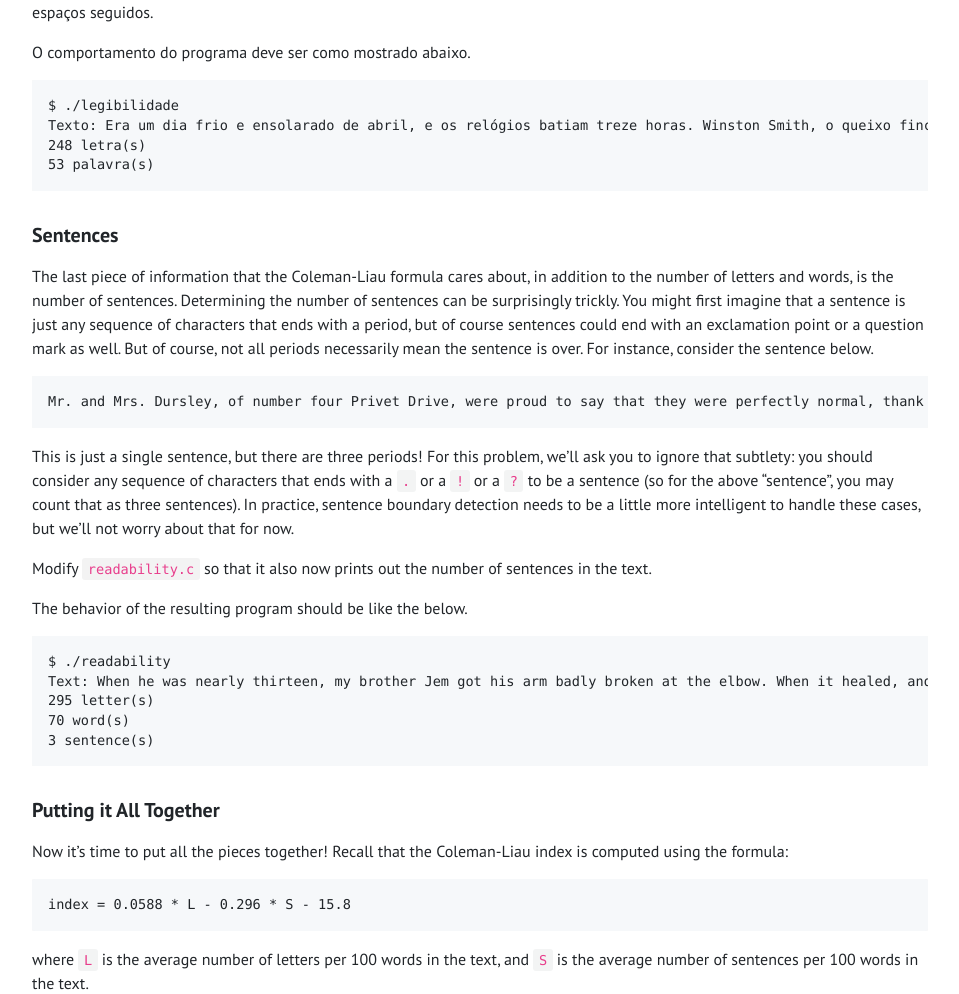
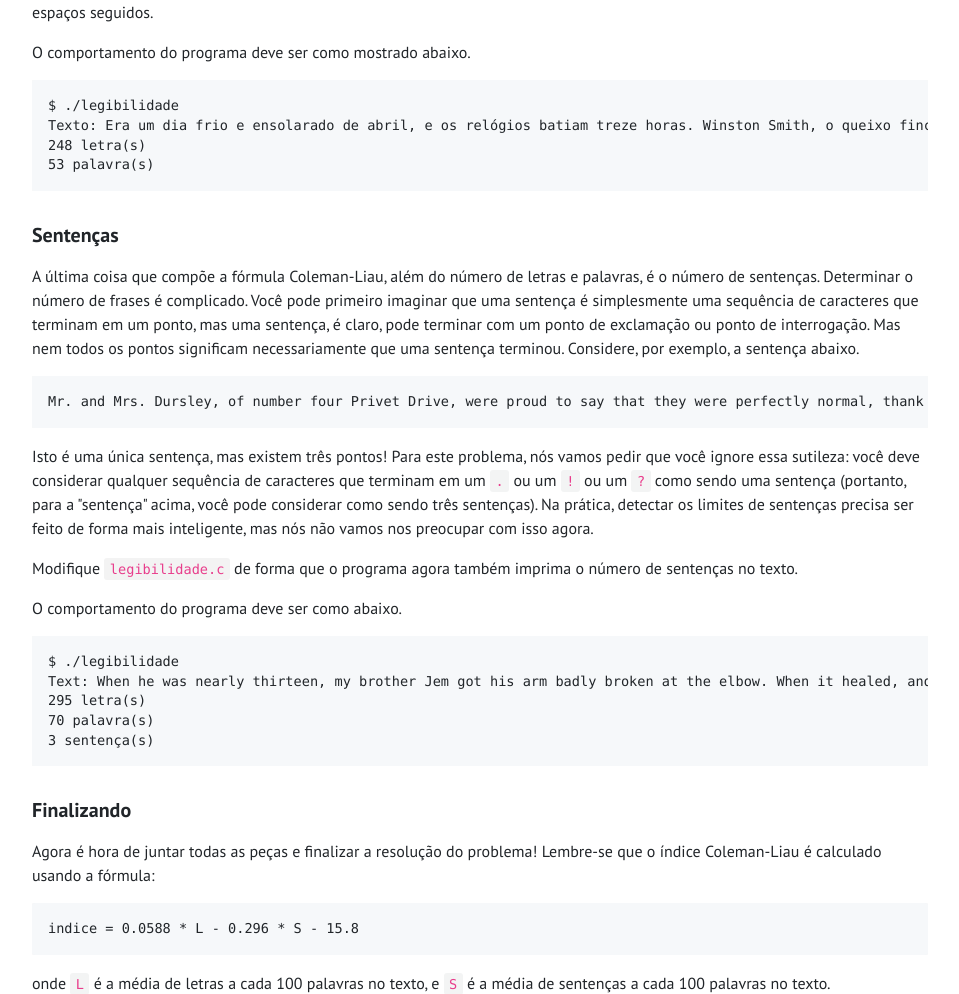
Before and after one commit to ramonfrombr/cs50xemportugues, a Flask app: page /2022/problemas/2/legibilidade in a window 1280 px wide. Shown: the part 2912-3906 px from the top of the page, without its empty margins (320-1279 px from the left). Run offline with Flask 2, Linux system fonts and the light colour scheme; some libraries are stand-ins or nearby versions; some web fonts are replaced.

Commit message:
Especificação de Legibilidade traduzido

```diff
--- a/templates/problemas/legibilidade.html
+++ b/templates/problemas/legibilidade.html
@@ -139,93 +139,106 @@ Texto: Era um dia frio e ensolarado de abril, e os relógios batiam treze horas.
 53 palavra(s)
 </code></pre></div></div>
 
-<h3 id="sentences">Sentences</h3>
+<h3 id="sentences">Sentenças</h3>
 
-<p>The last piece of information that the Coleman-Liau formula cares about, in addition to the number of letters and words, is the number of sentences. Determining the number of sentences can be surprisingly trickly. You might first imagine that a sentence is just any sequence of characters that ends with a period, but of course sentences could end with an exclamation point or a question mark as well. But of course, not all periods necessarily mean the sentence is over. For instance, consider the sentence below.</p>
+<p>A última coisa que compõe a fórmula Coleman-Liau, além do número de letras e palavras, é o número de sentenças. Determinar o número de frases é complicado. Você pode primeiro imaginar que uma sentença é simplesmente uma sequência de caracteres que terminam em um ponto, mas uma sentença, é claro, pode terminar com um ponto de exclamação ou ponto de interrogação. Mas nem todos os pontos significam necessariamente que uma sentença terminou. Considere, por exemplo, a sentença abaixo.</p>
+
 
 <div class="highlighter-rouge"><div class="highlight"><pre class="highlight"><code>Mr. and Mrs. Dursley, of number four Privet Drive, were proud to say that they were perfectly normal, thank you very much.
 </code></pre></div></div>
 
-<p>This is just a single sentence, but there are three periods! For this problem, we’ll ask you to ignore that subtlety: you should consider any sequence of characters that ends with a <code class="highlighter-rouge">.</code> or a <code class="highlighter-rouge">!</code> or a <code class="highlighter-rouge">?</code> to be a sentence (so for the above “sentence”, you may count that as three sentences). In practice, sentence boundary detection needs to be a little more intelligent to handle these cases, but we’ll not worry about that for now.</p>
 
-<p>Modify <code class="highlighter-rouge">readability.c</code> so that it also now prints out the number of sentences in the text.</p>
 
-<p>The behavior of the resulting program should be like the below.</p>
+<p>Isto é uma única sentença, mas existem três pontos! Para este problema, nós vamos pedir que você ignore essa sutileza: você deve considerar qualquer sequência de caracteres que terminam em um <code class="highlighter-rouge">.</code> ou um <code class="highlighter-rouge">!</code> ou um <code class="highlighter-rouge">?</code> como sendo uma sentença (portanto, para a "sentença" acima, você pode considerar como sendo três sentenças). Na prática, detectar os limites de sentenças precisa ser feito de forma mais inteligente, mas nós não vamos nos preocupar com isso agora.</p>
 
-<div class="highlighter-rouge"><div class="highlight"><pre class="highlight"><code>$ ./readability
+<p>Modifique <code class="highlighter-rouge">legibilidade.c</code> de forma que o programa agora também imprima o número de sentenças no texto.</p>
+
+<p>O comportamento do programa deve ser como abaixo.</p>
+
+<div class="highlighter-rouge"><div class="highlight"><pre class="highlight"><code>$ ./legibilidade
 Text: When he was nearly thirteen, my brother Jem got his arm badly broken at the elbow. When it healed, and Jem's fears of never being able to play football were assuaged, he was seldom self-conscious about his injury. His left arm was somewhat shorter than his right; when he stood or walked, the back of his hand was at right angles to his body, his thumb parallel to his thigh.
-295 letter(s)
-70 word(s)
-3 sentence(s)
+295 letra(s)
+70 palavra(s)
+3 sentença(s)
 </code></pre></div></div>
 
-<h3 id="putting-it-all-together">Putting it All Together</h3>
 
-<p>Now it’s time to put all the pieces together! Recall that the Coleman-Liau index is computed using the formula:</p>
 
-<div class="highlighter-rouge"><div class="highlight"><pre class="highlight"><code>index = 0.0588 * L - 0.296 * S - 15.8
+<h3 id="putting-it-all-together">Finalizando</h3>
+
+<p>Agora é hora de juntar todas as peças e finalizar a resolução do problema! Lembre-se que o índice Coleman-Liau é calculado usando a fórmula:</p>
+
+<div class="highlighter-rouge"><div class="highlight"><pre class="highlight"><code>indice = 0.0588 * L - 0.296 * S - 15.8
 </code></pre></div></div>
 
-<p>where <code class="highlighter-rouge">L</code> is the average number of letters per 100 words in the text, and <code class="highlighter-rouge">S</code> is the average number of sentences per 100 words in the text.</p>
+<p>onde <code class="highlighter-rouge">L</code> é a média de letras a cada 100 palavras no texto, e <code class="highlighter-rouge">S</code> é a média de sentenças a cada 100 palavras no texto.</p>
 
-<p>Modify <code class="highlighter-rouge">readability.c</code> so that instead of outputting the number of letters, words, and sentences, it instead outputs the grade level as given by the Coleman-Liau index (e.g. <code class="highlighter-rouge">"Grade 2"</code> or <code class="highlighter-rouge">"Grade 8"</code>). Be sure to round the resulting index number to the nearest whole number!</p>
+<p>Modifique o programa <code class="highlighter-rouge">legibilidade.c</code> de maneira que ao invés de imprimir o número de letras, palavras, e sentenças, o programa imprime o nível escolar indicado pelo índice Coleman-Liau (por exemplo, <code class="highlighter-rouge">"Nível 2"</code> ou <code class="highlighter-rouge">"Nível 8"</code>). Não se esqueça de arredondar o resultado para o número inteiro mais próximo!</p>
 
-<p>If the resulting index number is 16 or higher (equivalent to or greater than a senior undergraduate reading level), your program should output <code class="highlighter-rouge">"Grade 16+"</code> instead of giving the exact index number. If the index number is less than 1, your program should output <code class="highlighter-rouge">"Before Grade 1"</code>.</p>
+<p>Se o índice resultante for 16 ou maior (equivalente ou maior que um nível de leitura de estudante de ensino superior), seu programa deve imprimir <code class="highlighter-rouge">"Nível 16+"</code> ao invés do número do índice exato. Se o número do índice for menor do que 1, se programa deve imprimir <code class="highlighter-rouge">"Antes do Nível 1"</code>.</p>
+
+
 
 <details>
-    <summary>Hints</summary>
+    <summary>Dicas/summary>
     <ul>
   <li data-marker="*">
-    <p>Recall that <code class="highlighter-rouge">math.h</code> declares a function called <code class="highlighter-rouge">round</code> that might be useful here.</p>
+    <p>Lembre-se que a biblioteca <code class="highlighter-rouge">math.h</code> declara uma função chamada <code class="highlighter-rouge">round</code> que pode ser útil neste problema.</p>
   </li>
   <li data-marker="*">
-    <p>Recall that, when dividing values of type <code class="highlighter-rouge">int</code> in C, the result will also be an <code class="highlighter-rouge">int</code>, with any remainder (i.e., digits after the decimal point) discarded. Put another way, the result will be “truncated.” You might want to cast your one or more values to <code class="highlighter-rouge">float</code> before performing division when calculating <code class="highlighter-rouge">L</code> and <code class="highlighter-rouge">S</code>!</p>
+    <p>Lembre-se que quando estiver dividindo valores do tipo <code class="highlighter-rouge">int</code> na linguagem C, o resultado também será um <code class="highlighter-rouge">int</code>, e que qualquer resto de divisão (ou seja, os dígitos depois do ponto decimal) é descartado. Em outras palavras, o resultado será "truncado". Você deve converter um ou mais valores para o tipo de dado <code class="highlighter-rouge">float</code> antes de fazer divisão quando estiver calculando <code class="highlighter-rouge">L</code> e <code class="highlighter-rouge">S</code>!</p>
   </li>
 </ul>
 </details>
 
-<h2 id="walkthrough">Walkthrough</h2>
+<h2 id="walkthrough">Passo a passo</h2>
 
 <div class="border embed-responsive embed-responsive-16by9" data-video="">
     <iframe allow="accelerometer; autoplay; encrypted-media; gyroscope; picture-in-picture" allowfullscreen="" class="embed-responsive-item" src="https://www.youtube.com/embed/nif3h2ggrOU?modestbranding=1&amp;rel=0&amp;showinfo=0"></iframe>
 </div>
 
 <div class="alert" data-alert="warning" role="alert">
-  <p>Note that while the walkthrough illustrates that words may be separated by more than one space, you may assume, per the specifications above, that no sentences will contain more than one space in a row.</p>
+  <p>Perceba que ainda que o passo a passo ilustre que as palavras possam ser separadas por mais de um espaço, você pode considerar, seguindo as especificações acima, que nenhuma sentença terá mais do que um espaço em sequência.</p>
 </div>
 
-<h2 id="how-to-test-your-code">How to Test Your Code</h2>
+<h2 id="how-to-test-your-code">Como Testar Seu Código</h2>
 
-<p>Try running your program on the following texts.</p>
+<p>Tente executar seu programa com os seguintes textos.</p>
 
 <ul>
-  <li data-marker="*"><code class="highlighter-rouge">One fish. Two fish. Red fish. Blue fish.</code> (Before Grade 1)</li>
-  <li data-marker="*"><code class="highlighter-rouge">Would you like them here or there? I would not like them here or there. I would not like them anywhere.</code> (Grade 2)</li>
-  <li data-marker="*"><code class="highlighter-rouge">Congratulations! Today is your day. You're off to Great Places! You're off and away!</code> (Grade 3)</li>
-  <li data-marker="*"><code class="highlighter-rouge">Harry Potter was a highly unusual boy in many ways. For one thing, he hated the summer holidays more than any other time of year. For another, he really wanted to do his homework, but was forced to do it in secret, in the dead of the night. And he also happened to be a wizard.</code> (Grade 5)</li>
-  <li data-marker="*"><code class="highlighter-rouge">In my younger and more vulnerable years my father gave me some advice that I've been turning over in my mind ever since.</code> (Grade 7)</li>
-  <li data-marker="*"><code class="highlighter-rouge">Alice was beginning to get very tired of sitting by her sister on the bank, and of having nothing to do: once or twice she had peeped into the book her sister was reading, but it had no pictures or conversations in it, "and what is the use of a book," thought Alice "without pictures or conversation?"</code> (Grade 8)</li>
-  <li data-marker="*"><code class="highlighter-rouge">When he was nearly thirteen, my brother Jem got his arm badly broken at the elbow. When it healed, and Jem's fears of never being able to play football were assuaged, he was seldom self-conscious about his injury. His left arm was somewhat shorter than his right; when he stood or walked, the back of his hand was at right angles to his body, his thumb parallel to his thigh.</code> (Grade 8)</li>
-  <li data-marker="*"><code class="highlighter-rouge">There are more things in Heaven and Earth, Horatio, than are dreamt of in your philosophy.</code> (Grade 9)</li>
-  <li data-marker="*"><code class="highlighter-rouge">It was a bright cold day in April, and the clocks were striking thirteen. Winston Smith, his chin nuzzled into his breast in an effort to escape the vile wind, slipped quickly through the glass doors of Victory Mansions, though not quickly enough to prevent a swirl of gritty dust from entering along with him.</code> (Grade 10)</li>
-  <li data-marker="*"><code class="highlighter-rouge">A large class of computational problems involve the determination of properties of graphs, digraphs, integers, arrays of integers, finite families of finite sets, boolean formulas and elements of other countable domains.</code> (Grade 16+)</li>
+  <li data-marker="*"><code class="highlighter-rouge">One fish. Two fish. Red fish. Blue fish.</code> (Antes do Nível 1)</li>
+  <li data-marker="*"><code class="highlighter-rouge">Would you like them here or there? I would not like them here or there. I would not like them anywhere.</code> (Nível 2)</li>
+  <li data-marker="*"><code class="highlighter-rouge">Congratulations! Today is your day. You're off to Great Places! You're off and away!</code> (Nível 3)</li>
+  <li data-marker="*"><code class="highlighter-rouge">Harry Potter was a highly unusual boy in many ways. For one thing, he hated the summer holidays more than any other time of year. For another, he really wanted to do his homework, but was forced to do it in secret, in the dead of the night. And he also happened to be a wizard.</code> (Nível 5)</li>
+  <li data-marker="*"><code class="highlighter-rouge">In my younger and more vulnerable years my father gave me some advice that I've been turning over in my mind ever since.</code> (Nível 7)</li>
+  <li data-marker="*"><code class="highlighter-rouge">Alice was beginning to get very tired of sitting by her sister on the bank, and of having nothing to do: once or twice she had peeped into the book her sister was reading, but it had no pictures or conversations in it, "and what is the use of a book," thought Alice "without pictures or conversation?"</code> (Nível 8)</li>
+  <li data-marker="*"><code class="highlighter-rouge">When he was nearly thirteen, my brother Jem got his arm badly broken at the elbow. When it healed, and Jem's fears of never being able to play football were assuaged, he was seldom self-conscious about his injury. His left arm was somewhat shorter than his right; when he stood or walked, the back of his hand was at right angles to his body, his thumb parallel to his thigh.</code> (Nível 8)</li>
+  <li data-marker="*"><code class="highlighter-rouge">There are more things in Heaven and Earth, Horatio, than are dreamt of in your philosophy.</code> (Nível 9)</li>
+  <li data-marker="*"><code class="highlighter-rouge">It was a bright cold day in April, and the clocks were striking thirteen. Winston Smith, his chin nuzzled into his breast in an effort to escape the vile wind, slipped quickly through the glass doors of Victory Mansions, though not quickly enough to prevent a swirl of gritty dust from entering along with him.</code> (Nível 10)</li>
+  <li data-marker="*"><code class="highlighter-rouge">A large class of computational problems involve the determination of properties of graphs, digraphs, integers, arrays of integers, finite families of finite sets, boolean formulas and elements of other countable domains.</code> (Nível 16+)</li>
 </ul>
 
-<p>Execute the below to evaluate the correctness of your code using <code class="highlighter-rouge">check50</code>. But be sure to compile and test it yourself as well!</p>
+<p>Execute a linha abaixo para avaliar a correção do seu código usando a ferramenta <code class="highlighter-rouge">check50</code>. Não se esqueça de compilar e testar o código você também!</p>
 
-<div class="highlighter-rouge"><div class="highlight"><pre class="highlight"><code>check50 cs50/problems/2020/x/readability
+
+<div class="highlighter-rouge"><div class="highlight"><pre class="highlight"><code>check50 cs50xemportugues/problemas/2022/legibilidade
 </code></pre></div></div>
 
-<p>Execute the below to evaluate the style of your code using <code class="highlighter-rouge">style50</code>.</p>
+<p>Execute a linha abaixo para avaliar o estilo do seu código usando a ferramenta <code class="highlighter-rouge">style50</code>.</p>
 
-<div class="highlighter-rouge"><div class="highlight"><pre class="highlight"><code>style50 readability.c
+
+<div class="highlighter-rouge"><div class="highlight"><pre class="highlight"><code>style50 legibilidade.c
 </code></pre></div></div>
 
-<h2 id="how-to-submit">How to Submit</h2>
+<h2>Como Adaptar Seu Código Antes de Enviar</h2>
 
-<p>Execute the below, logging in with your GitHub username and password when prompted. For security, you’ll see asterisks (<code class="highlighter-rouge">*</code>) instead of the actual characters in your password.</p>
+<p>TODO</p>
 
-<div class="highlighter-rouge"><div class="highlight"><pre class="highlight"><code>submit50 cs50/problems/2020/x/readability
+<h2 id="how-to-submit">Como Enviar</h2>
+
+<p>Execute a linha abaixo, e em seguida informe sua conta GitHub e sua senha quando o terminal pedir. Por medidas de segurança, você verá asteriscos (<code class="highlighter-rouge">*</code>) ao invés dos caracteres reais na sua senha.</p>
+
+<div class="highlighter-rouge"><div class="highlight"><pre class="highlight"><code>submit50 cs50/problems/2022/x/plurality
 </code></pre></div></div>
 
 
```
Also changed, not shown: 1 other file.
